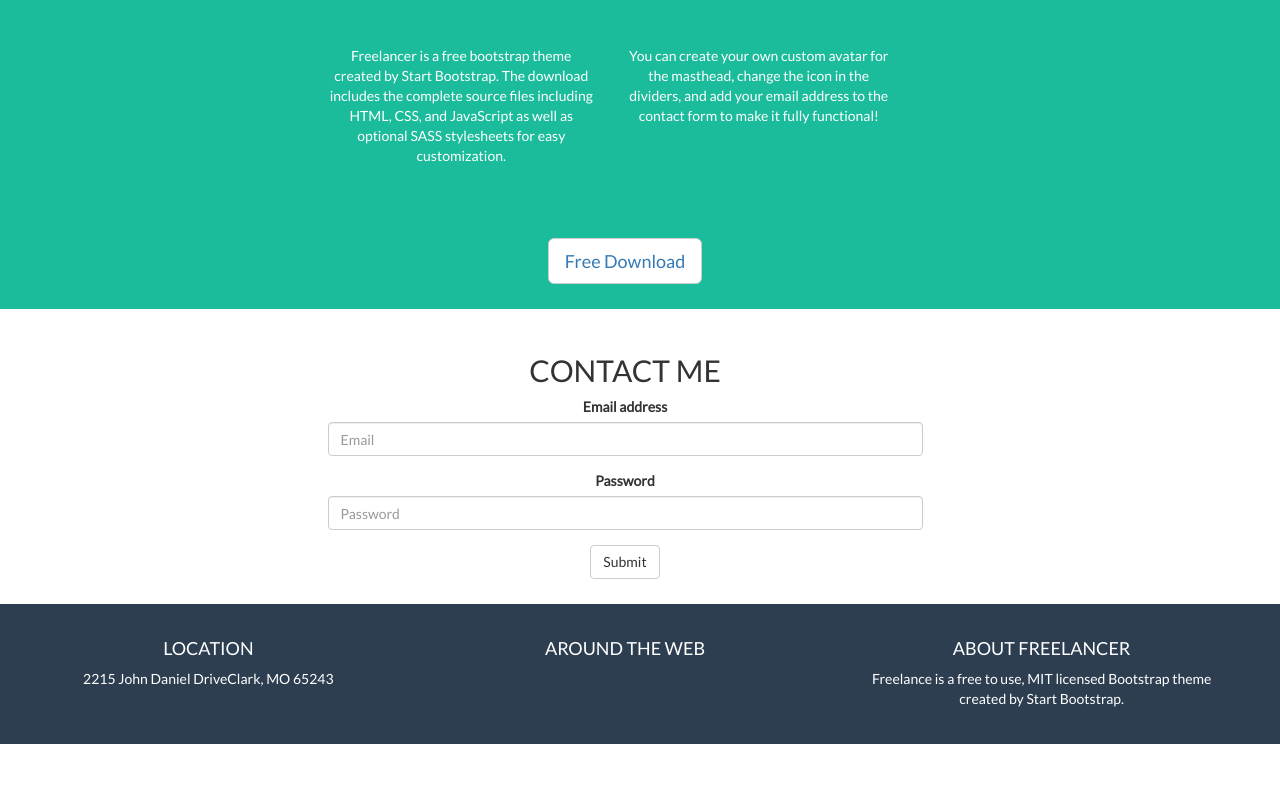
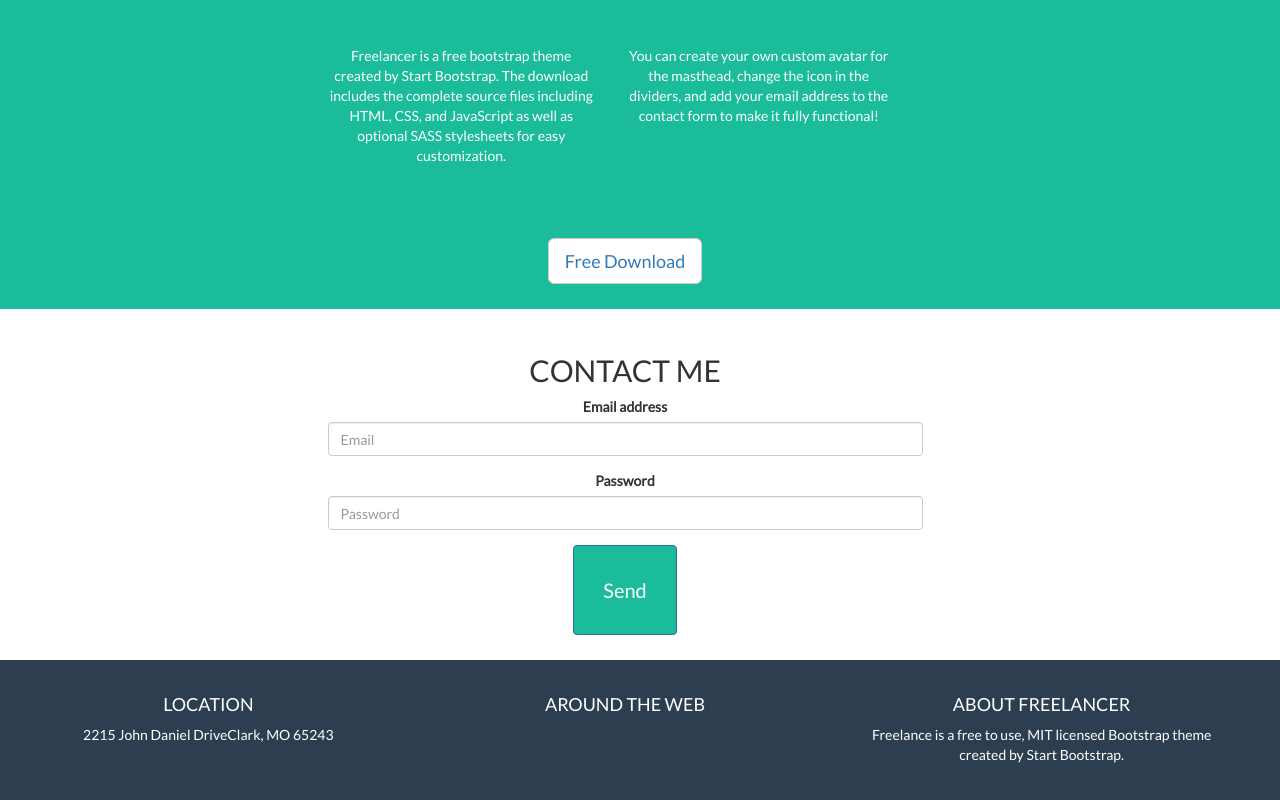
Before and after one commit to micheleprovolo/html-css-bootstrap-freelancer, a plain HTML site: page index.html in a window 1280 px wide. Shown: the part 1134-1934 px from the top of the page. Before the commit the page ends 1878 px from the top, so only its background shows below. Drawn offline with nearby package versions, Linux system fonts and the light colour scheme.

Commit message:
bottone del form personalizzato

```diff
--- a/css/framework-bootstrap.css
+++ b/css/framework-bootstrap.css
@@ -83,16 +83,26 @@
   text-align: center;
 }
 
-/* sezione portfolio */
+
 /* sezione icone grandi */
 .icone img {
   max-width: 80%;
 }
 
+/* sezioone about */
 .about {
   background-color: #1abc9c;
   color: white;
 }
+
+/* sezione contact me */
+.btn-primary {
+  background-color: #1abc9c;
+  color: #fff;
+  padding: 5%;
+  font-size: 20px;
+}
+
 
 footer {
   background-color: #2c3e50;
--- a/index.html
+++ b/index.html
@@ -172,7 +172,7 @@
             <input type="password" class="form-control" id="exampleInputPassword1" placeholder="Password">
           </div>
 
-          <button type="submit" class="btn btn-default">Submit</button>
+          <button type="submit" class="btn btn-default btn-primary">Send</button>
         </form>
 
       </div>
```
